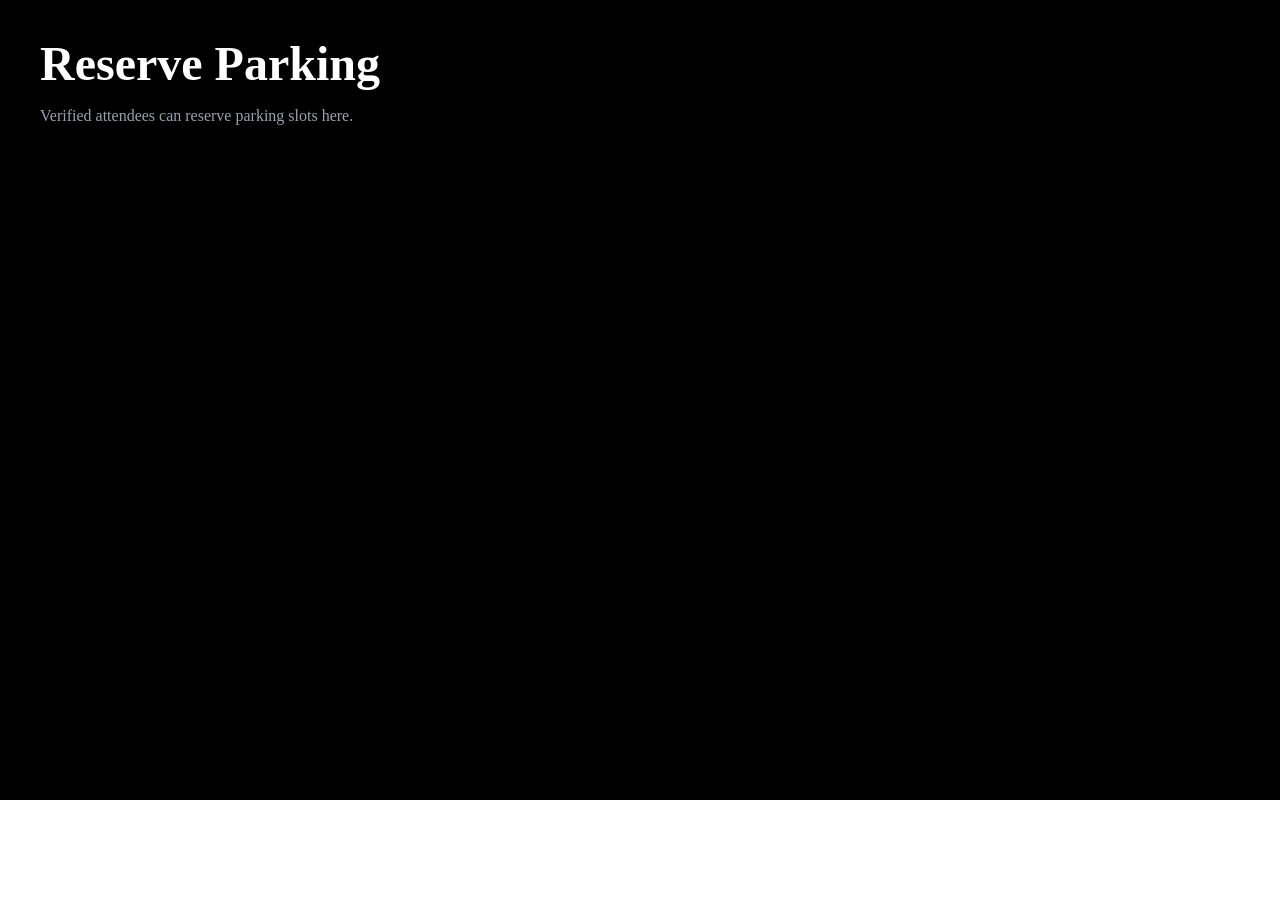
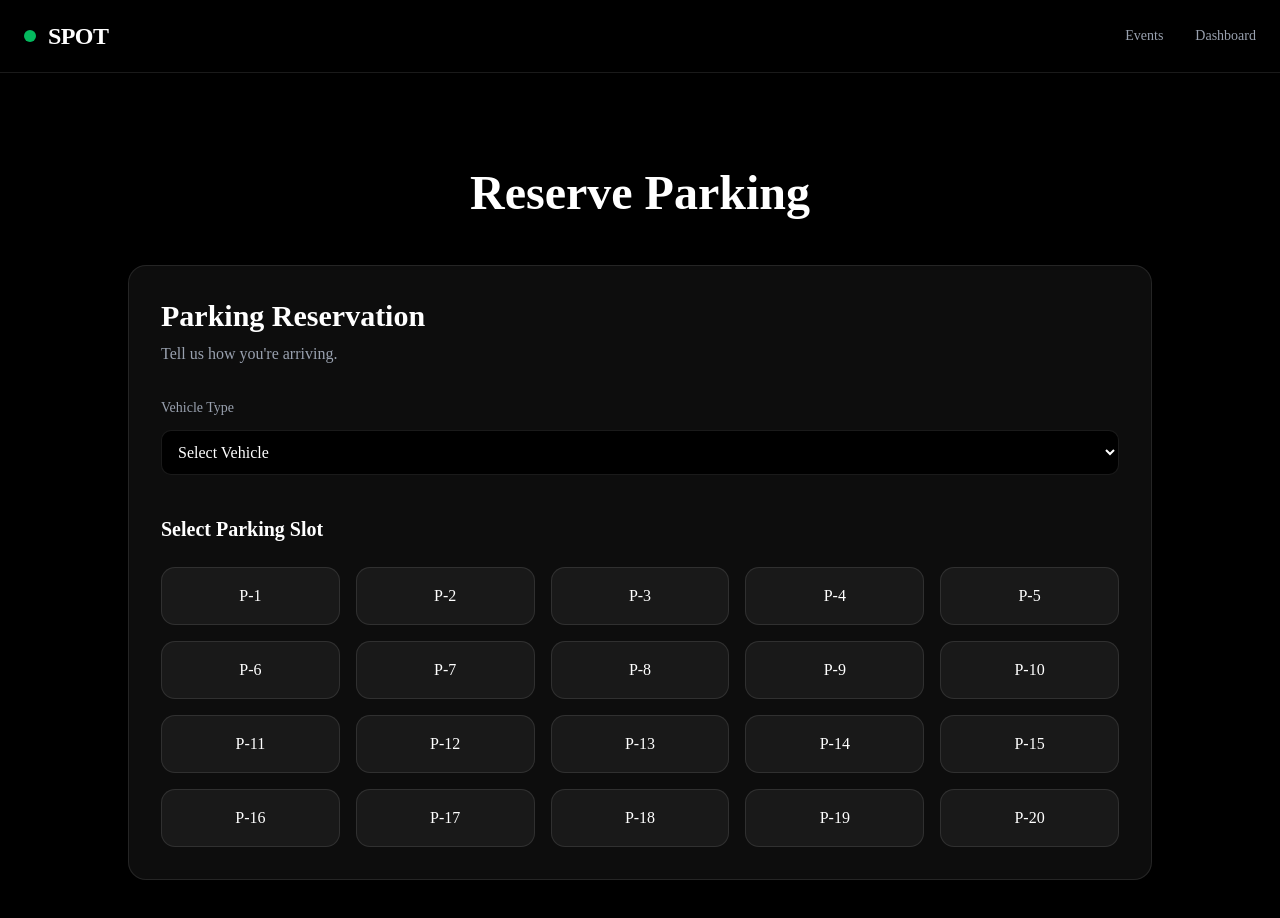
Before and after one commit to Ayush-Iyer1611/spot, a Next.js app: page /reserve in a window 1280 px wide. Shown: the top 918 px of the page. Before the commit the page ends 800 px from the top, so only its background shows below. Built offline with nearby package versions, Linux system fonts and the light colour scheme.

Commit message:
Refactored navigation workflow

```diff
--- a/app/reserve/page.tsx
+++ b/app/reserve/page.tsx
@@ -1,13 +1,21 @@
+import Navbar from "@/components/landing/navbar";
+import ParkingReservation from "@/components/reserve/ParkingReservation";
+
 export default function ReservePage() {
   return (
-    <main className="min-h-screen bg-black text-white p-10">
-      <h1 className="text-5xl font-bold">
-        Reserve Parking
-      </h1>
+    <main className="min-h-screen bg-black text-white">
 
-      <p className="mt-4 text-gray-400">
-        Verified attendees can reserve parking slots here.
-      </p>
+      <Navbar />
+
+      <section className="mx-auto max-w-7xl px-6 py-24">
+
+        <h1 className="mb-12 text-center text-5xl font-bold">
+          Reserve Parking
+        </h1>
+
+        <ParkingReservation />
+
+      </section>
     </main>
   );
 }
--- a/components/landing/navbar.tsx
+++ b/components/landing/navbar.tsx
@@ -1,16 +1,12 @@
 import Link from "next/link";
-import { Button } from "@/components/ui/button";
 
 export default function Navbar() {
   return (
     <nav className="sticky top-0 z-50 border-b border-white/10 bg-black/80 backdrop-blur-xl">
-
       <div className="mx-auto flex max-w-7xl items-center justify-between px-6 py-5">
 
-        {/* LOGO */}
         <Link href="/">
           <div className="flex items-center gap-3 cursor-pointer">
-
             <div className="h-3 w-3 rounded-full bg-green-400 animate-pulse" />
 
             <h1 className="text-2xl font-bold tracking-tight">
@@ -19,8 +15,7 @@ export default function Navbar() {
           </div>
         </Link>
 
-        {/* NAVIGATION */}
-        <div className="hidden md:flex items-center gap-8 text-sm text-gray-400">
+        <div className="flex items-center gap-8 text-sm text-gray-400">
 
           <Link
             href="/events"
@@ -30,26 +25,13 @@ export default function Navbar() {
           </Link>
 
           <Link
-            href="/verify"
-            className="hover:text-white transition"
-          >
-            Verify
-          </Link>
-
-          <Link
             href="/dashboard"
             className="hover:text-white transition"
           >
             Dashboard
           </Link>
+
         </div>
-
-        {/* CTA */}
-        <Link href="/reserve">
-          <Button>
-            Reserve Spot
-          </Button>
-        </Link>
       </div>
     </nav>
   );
--- /dev/null
+++ b/components/reserve/ParkingReservation.tsx
@@ -0,0 +1,116 @@
+"use client";
+
+import { useState } from "react";
+import Link from "next/link";
+import { Button } from "@/components/ui/button";
+
+const slots = Array.from(
+  { length: 20 },
+  (_, i) => `P-${i + 1}`
+);
+
+export default function ParkingReservation() {
+  const [vehicleType, setVehicleType] = useState("");
+  const [selectedSlot, setSelectedSlot] = useState("");
+
+  return (
+    <div className="mx-auto max-w-5xl">
+
+      <div className="rounded-2xl border border-white/10 bg-white/5 p-8">
+
+        <h2 className="text-3xl font-bold">
+          Parking Reservation
+        </h2>
+
+        <p className="mt-2 text-gray-400">
+          Tell us how you're arriving.
+        </p>
+
+        {/* VEHICLE TYPE */}
+
+        <div className="mt-8">
+          <label className="mb-3 block text-sm text-gray-400">
+            Vehicle Type
+          </label>
+
+          <select
+            value={vehicleType}
+            onChange={(e) =>
+              setVehicleType(e.target.value)
+            }
+            className="w-full rounded-lg border border-white/10 bg-black p-3"
+          >
+            <option value="">
+              Select Vehicle
+            </option>
+
+            <option>
+              Car
+            </option>
+
+            <option>
+              Bike
+            </option>
+
+            <option>
+              EV
+            </option>
+
+            <option>
+              Passenger Only
+            </option>
+          </select>
+        </div>
+
+        {/* GRID */}
+
+        <div className="mt-10">
+
+          <h3 className="mb-6 text-xl font-semibold">
+            Select Parking Slot
+          </h3>
+
+          <div className="grid grid-cols-4 gap-4 md:grid-cols-5">
+
+            {slots.map((slot) => (
+              <button
+                key={slot}
+                onClick={() =>
+                  setSelectedSlot(slot)
+                }
+                className={`rounded-xl border p-4 transition
+                ${
+                  selectedSlot === slot
+                    ? "border-green-400 bg-green-500 text-black"
+                    : "border-white/10 bg-white/5 hover:bg-white/10"
+                }`}
+              >
+                {slot}
+              </button>
+            ))}
+          </div>
+        </div>
+
+        {selectedSlot && (
+          <div className="mt-8 rounded-xl border border-green-500/20 bg-green-500/10 p-4">
+
+            <p className="text-green-400">
+              Selected Slot:
+            </p>
+
+            <h4 className="mt-2 text-2xl font-bold">
+              {selectedSlot}
+            </h4>
+
+            <Link href="/pass">
+              <Button className="mt-6">
+                Generate Parking Pass
+              </Button>
+            </Link>
+
+          </div>
+        )}
+      </div>
+    </div>
+  );
+}
```
